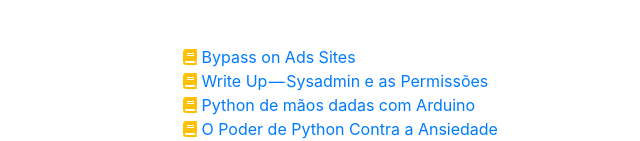
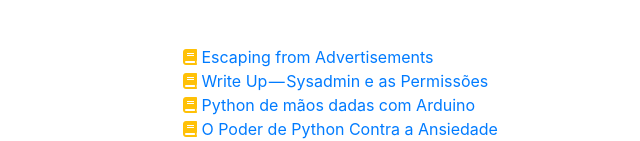
Before and after one commit to WallesonM/wallesonm.github.io, a website with bundled scripts: page index.html in a window 1280 px wide. Shown: the part 5156-5297 px from the top of the page, without its empty margins (177-817 px from the left). Built offline with nearby package versions, Linux system fonts and the light colour scheme; a web font is replaced by a local one.

Commit message:
lest post

```diff
--- a/index.html
+++ b/index.html
@@ -287,7 +287,7 @@
           <ul class="fa-ul mb-0">
             <li>
               <i class="fa fa-book text-warning"></i>
-              <a href="https://goo.gl/uxJ4FT" target="_blank">Bypass on Ads Sites</a>
+              <a href="https://goo.gl/uxJ4FT" target="_blank">Escaping from Advertisements</a>
             </li>
             <li>
               <i class="fa fa-book text-warning"></i>
```
